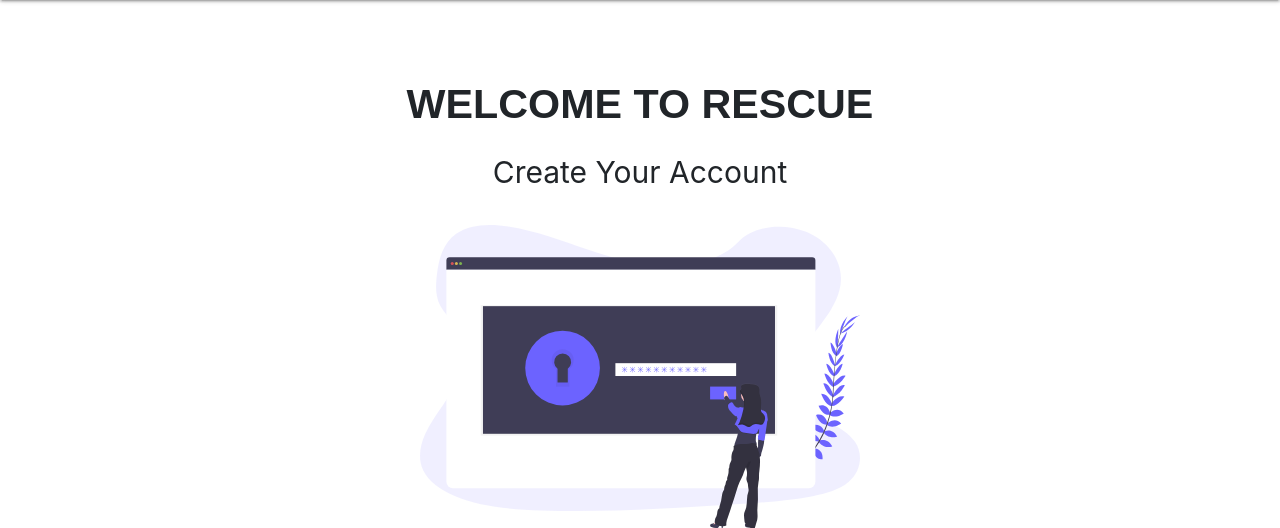
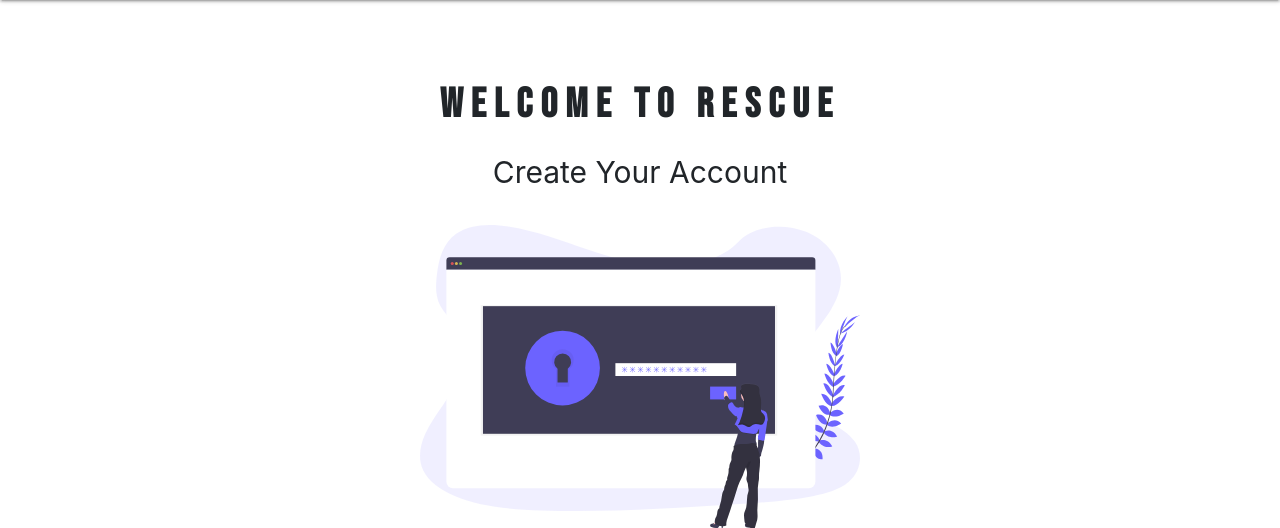
Before and after one commit to swapnilsparsh/Rescue, a Django app: page /register/ in a window 1280 px wide. Shown: the part 100-628 px from the top of the page. Run offline with Django 3.2, Linux system fonts and the light colour scheme; some libraries are stand-ins or nearby versions.

Commit message:
added font style

```diff
--- a/main_app/templates/main_app/register.html
+++ b/main_app/templates/main_app/register.html
@@ -31,7 +31,6 @@
 
         <style>
             @import url('https://fonts.googleapis.com/css2?family=Bebas+Neue&display=swap');
-
             /* Register Page styling */
             .register-page{
                 margin-top: 12em;
@@ -45,9 +44,10 @@
 
             .register-page-title {
                 font-size: 2.75rem;
-                font-family: sans-serif;
+                font-family: "Bebas Neue", sans-serif;
                 font-weight: 900;
                 text-align: center;
+                letter-spacing: 0.2em;
                 margin-bottom: 0.5em;
             }
 
```
